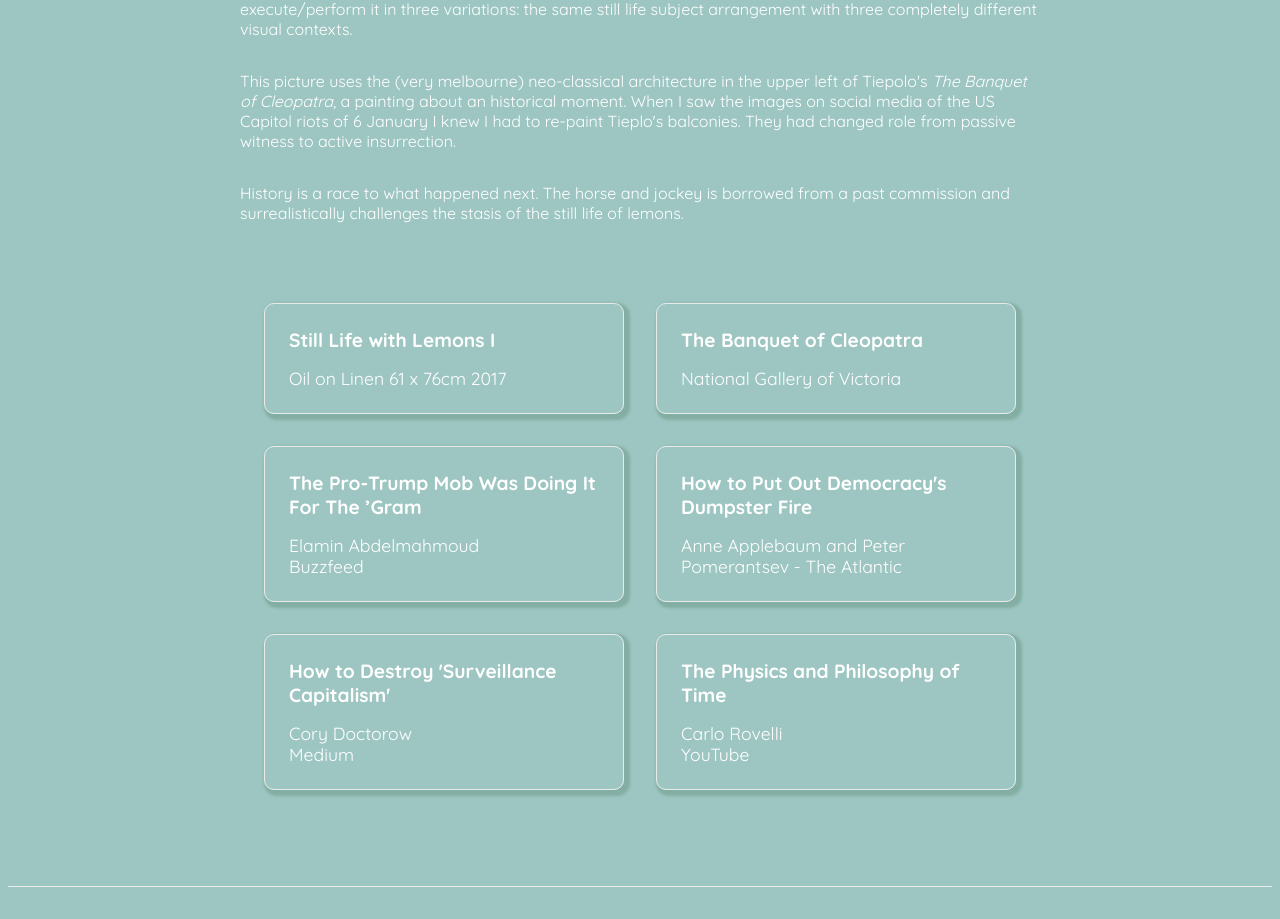
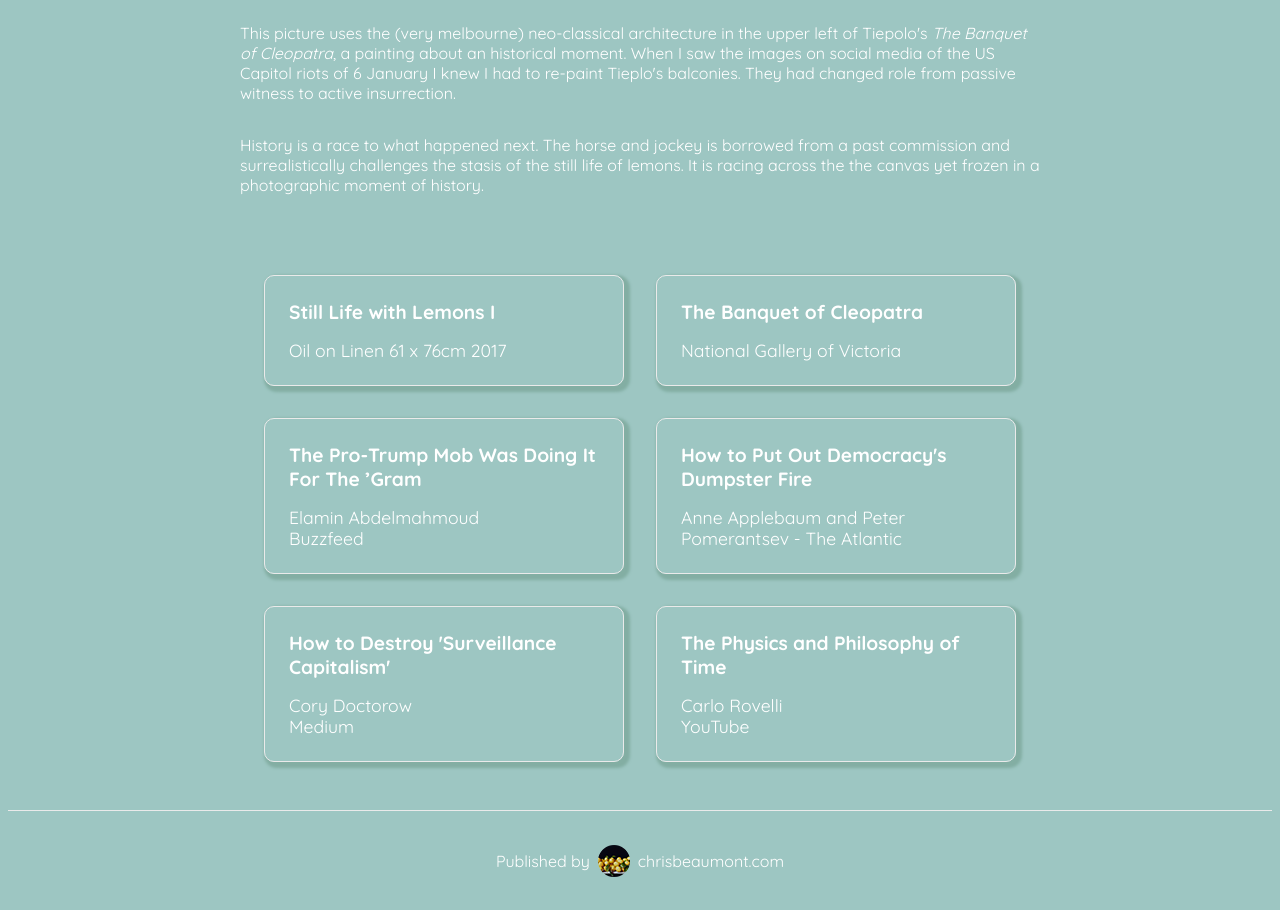
Before and after one commit to chrisbeaumontcom/still-life-with-riot, a Next.js app: page / in a window 1280 px wide. Shown: the part 876-1795 px from the top of the page. Built offline with nearby package versions, Linux system fonts and the light colour scheme.

Commit message:
Fix flex layout

```diff
--- a/pages/index.js
+++ b/pages/index.js
@@ -1,6 +1,5 @@
 import Head from 'next/head';
 
-//&rarr;
 export default function Home() {
   return (
     <div className="container">
@@ -70,7 +69,8 @@ export default function Home() {
           <p>
             History is a race to what happened next. The horse and jockey is
             borrowed from a past commission and surrealistically challenges the
-            stasis of the still life of lemons.
+            stasis of the still life of lemons. It is racing across the the
+            canvas yet frozen in a photographic moment of history.
           </p>
         </div>
 
@@ -164,7 +164,7 @@ export default function Home() {
         }
 
         main {
-          padding: 5rem 0;
+          padding: 2rem 0;
           flex: 1;
           display: flex;
           flex-direction: column;
@@ -234,7 +234,7 @@ export default function Home() {
 
         .grid {
           display: flex;
-          align-items: center;
+          align-items: stretch;
           justify-content: center;
           flex-wrap: wrap;
 
```
